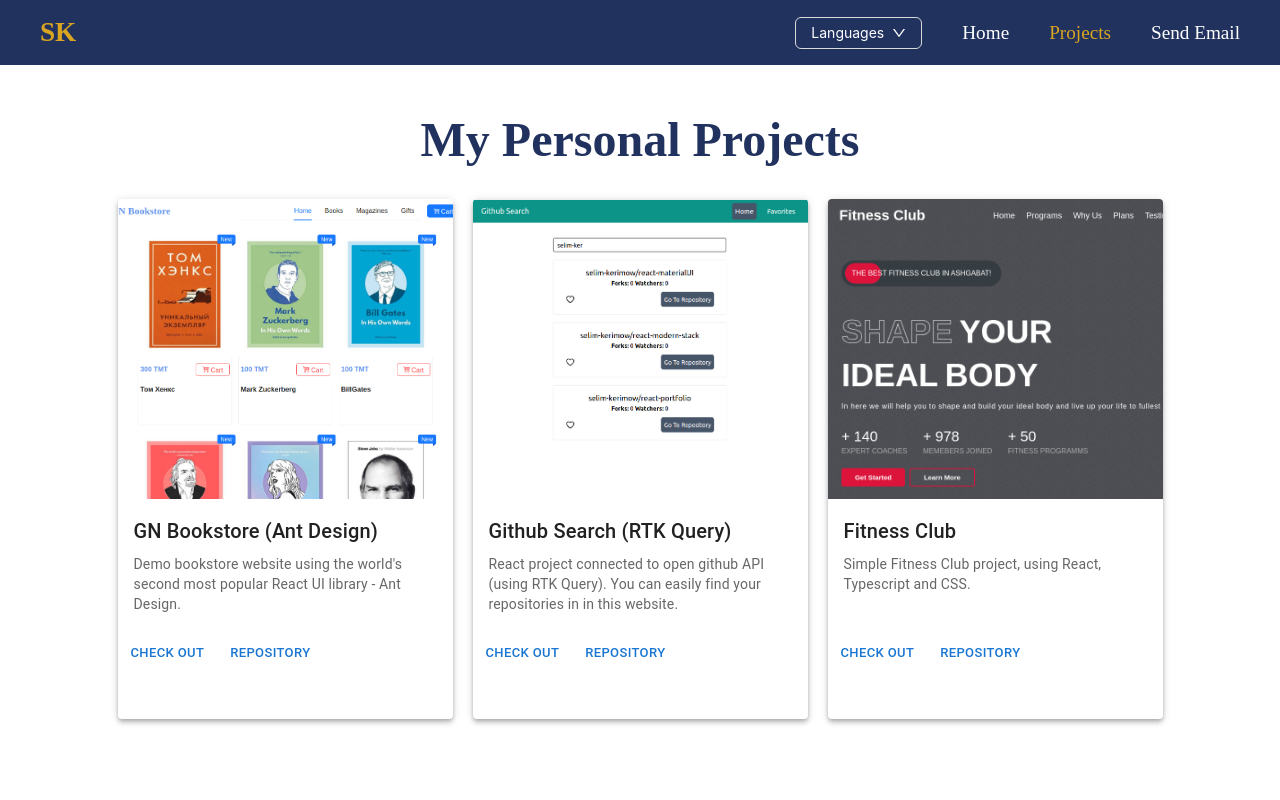
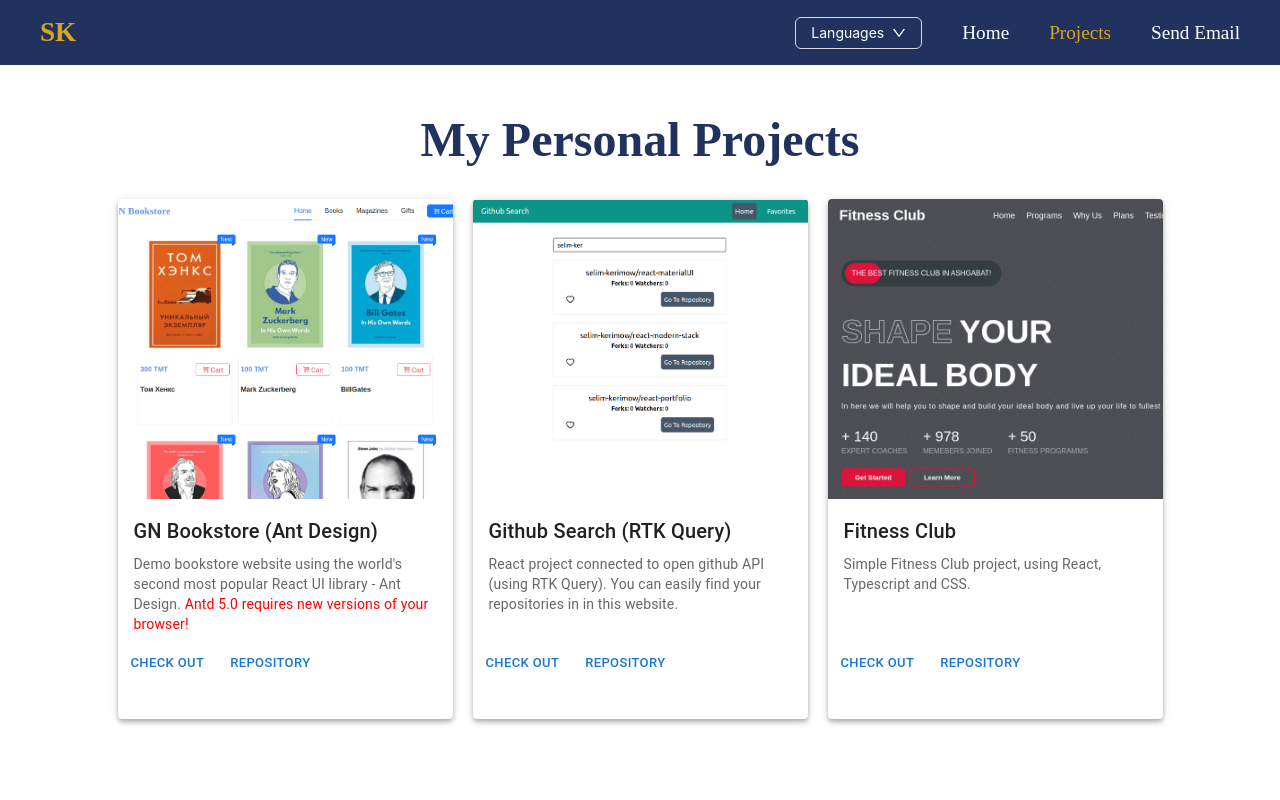
Before and after one commit to selim-kerimow/react-portfolio, a React (Vite) app: page /projects in a window 1280 px wide. Shown: the top 800 px of the page. Built offline with nearby package versions, Linux system fonts and the light colour scheme; a web font is replaced by a local one.

Commit message:
fixed ProjectCard component

```diff
--- a/src/components/ProjectCard.tsx
+++ b/src/components/ProjectCard.tsx
@@ -22,8 +22,8 @@ const ProjectCard: React.FC<ProjectCardProps> = ({ project }) => {
                 <Typography gutterBottom variant="h6" component="div">
                     { project.title }
                 </Typography>
-                <Typography variant="body2" color="text.secondary" style={{height: 60}}>
-                    { project.description }
+                <Typography variant="body2" color="text.secondary" style={{height: '70px'}}>
+                    { project.description } <span className="card-caution">{project.caution}</span>
                 </Typography>
             </CardContent>
             <CardActions sx={{ gap: '8px'}}>
--- a/src/css/footer.css
+++ b/src/css/footer.css
@@ -23,7 +23,6 @@
     display: flex;
     align-items: center;
     gap: 7px;
-    margin: 10px 0;
     color: goldenrod;
     text-decoration: none;
 }
--- a/src/css/projects.css
+++ b/src/css/projects.css
@@ -22,6 +22,10 @@
     align-items: center;
     flex-wrap: wrap;
     gap: 20px;
+}
+.card-caution {
+    color: red;
+    margin: 0;
 }
 
 @media screen and (max-width: 1535px) {
--- a/src/languages/english/global.json
+++ b/src/languages/english/global.json
@@ -12,6 +12,7 @@
         "title": "My Personal Projects",
         "project1": "Demo bookstore website using the world's second most popular React UI library - Ant Design.",
         "project2": "React project connected to open github API (using RTK Query). You can easily find your repositories in in this website.",
-        "project3": "Simple Fitness Club project, using React, Typescript and CSS."
+        "project3": "Simple Fitness Club project, using React, Typescript and CSS.",
+        "caution": " Antd 5.0 requires new versions of your browser!"
     }
 }
--- a/src/languages/russian/global.json
+++ b/src/languages/russian/global.json
@@ -12,6 +12,7 @@
         "title": "Мои проекты",
         "project1": "Демо веб-сайт книжного магазина, используя вторую по популярности в мире React UI библиотеку - Ant Design.",
         "project2": "React  проект подключенный к открытому   Github API (с использованием RTK Query). Вы можете легко найти свои репозитории на этом веб-сайте.",
-        "project3": "Простой  вебсайт фитнес-клуба, используя React, Typescript и CSS."
+        "project3": "Простой  вебсайт фитнес-клуба, используя React, Typescript и CSS.",
+        "caution": "Antd 5.0 открывается на новых версиях браузера!"
     }
 }
--- a/src/pages/Projects.tsx
+++ b/src/pages/Projects.tsx
@@ -16,7 +16,8 @@ export interface IProject {
     description: string,
     check_url: string,
     repo_url: string,
-    image: string
+    image: string,
+    caution?: string
 }
 
 
@@ -31,7 +32,8 @@ const Projects: React.FC = () => {
             description: t('projects.project1'),
             check_url: 'https://selim-kerimow.github.io/react-antd/',
             repo_url: 'https://github.com/selim-kerimow/react-antd',
-            image: GNBookstore
+            image: GNBookstore,
+            caution: t("projects.caution")
         },
         {
             id: 2,
@@ -39,7 +41,7 @@ const Projects: React.FC = () => {
             description: t('projects.project2'),
             check_url: 'https://selim-kerimow.github.io/github-search',
             repo_url: 'https://github.com/selim-kerimow/github-search',
-            image: githubSearch
+            image: githubSearch,
         },
         {
             id: 3,
```
